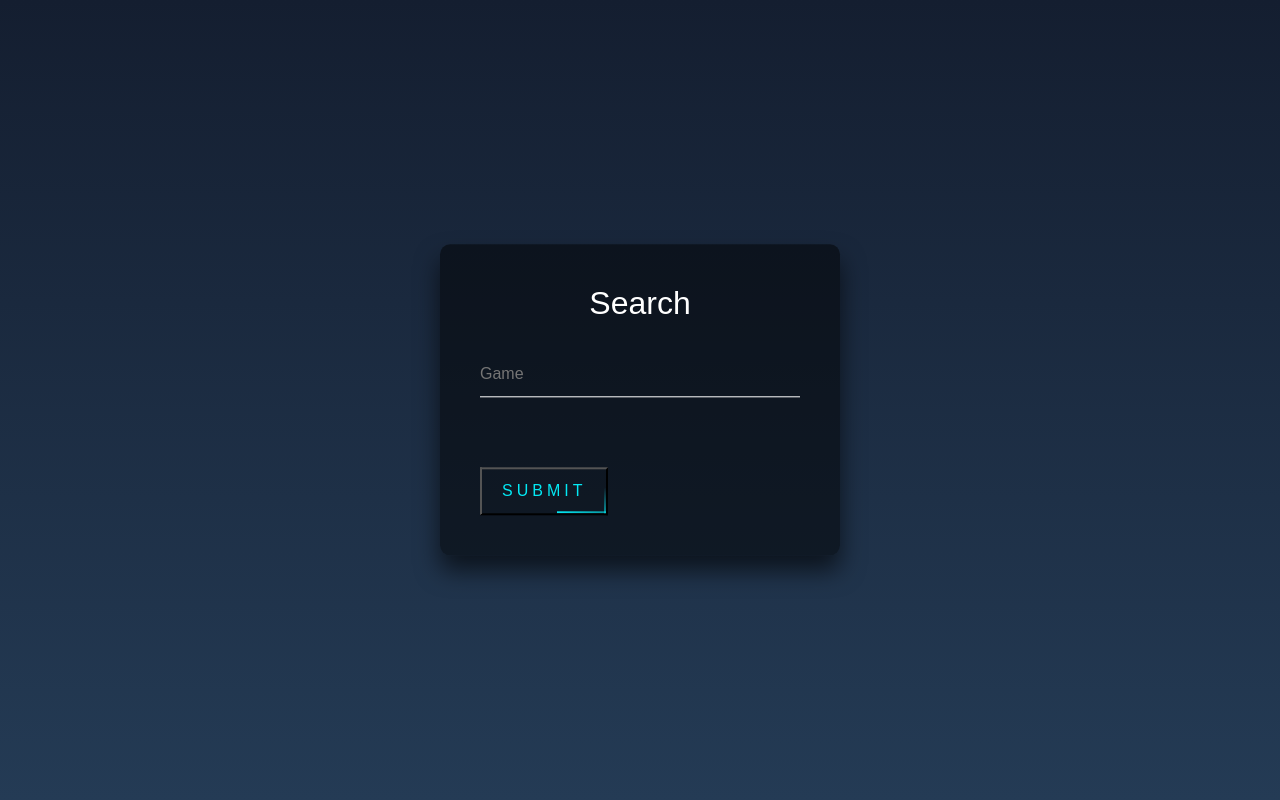
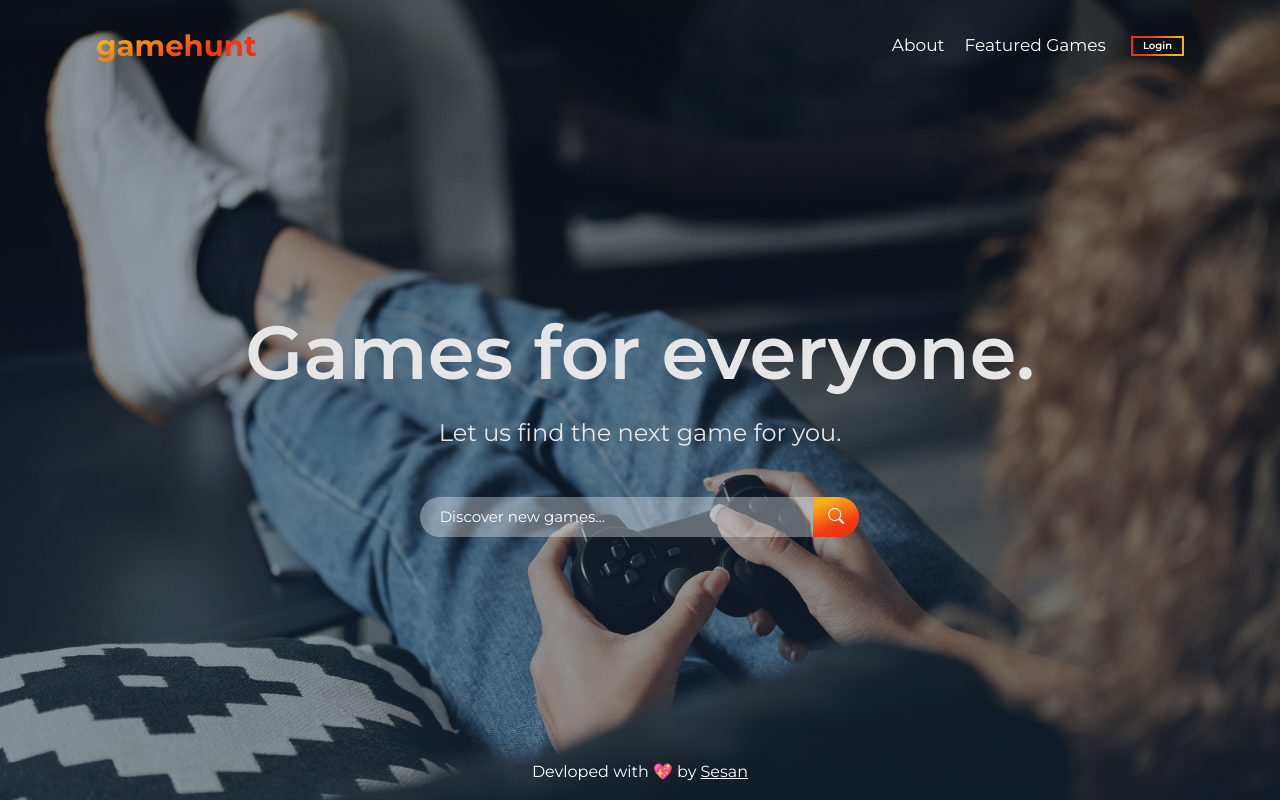
Before and after one commit to The-KS101/gamehunter, a Django app: page / in a window 1280 px wide. Run offline with Django 3.2, Linux system fonts and the light colour scheme; data that the repository does not hold is empty; some libraries are stand-ins or nearby versions.

Commit message:
UI changes 2

```diff
--- a/recommendation/forms.py
+++ b/recommendation/forms.py
@@ -21,7 +21,7 @@ class gameSearched(forms.Form):
                 (False, 'Ascending'),
                 ]
 
-    gameName = forms.CharField(widget=forms.TextInput(attrs={'placeholder': 'Game', 'list': 'games'}), required=True, error_messages={'required': 'Enter a Game Name'})
+    gameName = forms.CharField(widget=forms.TextInput(attrs={'placeholder': 'Discover new games...', 'list': 'games'}), required=True, error_messages={'required': 'Enter a Game Name'})
     platforms = forms.ChoiceField(choices=CONSOLE_CHOICE, required=False)
     sortOpt = forms.ChoiceField(choices=SORT_CHOICE, required=False)
     ordChoice = forms.ChoiceField(choices=ASCDSC, required=False)
--- a/recommendation/templates/index.html
+++ b/recommendation/templates/index.html
@@ -1,5 +1,6 @@
 <!DOCTYPE html>
 <html lang="en">
+{% load static %}
 <head>
     <meta charset="UTF-8">
     <meta http-equiv="X-UA-Compatible" content="IE=edge">
@@ -9,203 +10,235 @@
     <script src="https://cdn.jsdelivr.net/npm/bootstrap@5.0.1/dist/js/bootstrap.bundle.min.js" integrity="sha384-gtEjrD/SeCtmISkJkNUaaKMoLD0//ElJ19smozuHV6z3Iehds+3Ulb9Bn9Plx0x4" crossorigin="anonymous"></script>
     <!-- CSS only -->
     <link href="https://cdn.jsdelivr.net/npm/bootstrap@5.0.1/dist/css/bootstrap.min.css" rel="stylesheet" integrity="sha384-+0n0xVW2eSR5OomGNYDnhzAbDsOXxcvSN1TPprVMTNDbiYZCxYbOOl7+AMvyTG2x" crossorigin="anonymous">
-
+    <link rel="preconnect" href="https://fonts.gstatic.com">
+    <link rel="stylesheet" href="https://cdn.jsdelivr.net/npm/bootstrap-icons@1.3.0/font/bootstrap-icons.css">
+    <link href="https://fonts.googleapis.com/css2?family=Montserrat:wght@100;300;400;500;600;700;800&display=swap" rel="stylesheet">
 </head>
-<body>
 
 <style>
-        html {
+  html{
     height: 100%;
   }
   body {
+  height: 100%;
   margin:0;
   padding:0;
   font-family: sans-serif;
-      background: linear-gradient(#141e30, #243b55);
+
   }
 
-    .login-box {
-      position: absolute;
-      top: 50%;
-      left: 50%;
-      width: 400px;
-      padding: 40px;
-      transform: translate(-50%, -50%);
-      background: rgba(0,0,0,.5);
-      box-sizing: border-box;
-      box-shadow: 0 15px 25px rgba(0,0,0,.6);
-      border-radius: 10px;
+  .home{
+    display: flex;
+    flex-direction: column;
+    flex-grow: 1;
+    height: 100%;
+    background-image: linear-gradient(#141e306b, #243b5574), url("{%static 'assets/hero1.jpg'%}");
+    background-image: -moz-linear-gradient(#141e306b, #243b5574), url("{%static 'assets/hero1.jpg'%}");
+    background-image: -webkit-linear-gradient(#141e306b, #243b5574), url("{%static 'assets/hero1.jpg'%}");
+    background-image: -o-linear-gradient(#141e306b, #243b5574), url("{%static 'assets/hero1.jpg'%}");
+
+    background-size: cover;
   }
 
-    .login-box h2 {
-      margin: 0 0 30px;
-      padding: 0;
-      color: #fff;
-      text-align: center;
+  /* Navigation bar styling */
+  .nav{
+    width: 85%;
+    margin: 20px auto;
   }
 
-    .login-box .user-box {
-      position: relative;
+  .title-text{
+  background: linear-gradient(var(--angle), #F12711 -4.04%, #F33C14 34.46%, #F5AF19 83.03%);
+  animation: 7s rotate linear infinite;
+  -webkit-background-clip: text;
+  -webkit-text-fill-color: transparent;
+  font-family: 'Montserrat', sans-serif;
+  font-style: normal;
+  font-weight: bold;
+  font-size: 29.1837px;
+  line-height: 36px;
   }
 
-    .login-box .user-box input {
-      width: 100%;
-      padding: 10px 0;
-      font-size: 16px;
-      color: #fff;
-      margin-bottom: 30px;
-      border: none;
-      border-bottom: 1px solid #fff;
-      outline: none;
-      background: transparent;
-    }
-    .login-box .user-box label {
-      position: absolute;
-      top:0;
-      left: 0;
-      padding: 10px 0;
-      font-size: 16px;
-      color: #fff;
-      pointer-events: none;
-      transition: .5s;
+  .nav-links{
+    color: white;
   }
 
-    .login-box .user-box input:focus ~ label,
-    .login-box .user-box input:valid ~ label {
-      top: -20px;
-      left: 0;
-      color: #03e9f4;
-      font-size: 12px;
+  .nav-links #elems{
+    margin-left: 20px;
+    font-family: 'Montserrat', sans-serif;
+    font-style: normal;
+    font-weight: 400;
+    font-size: 17px;
+    line-height: 18px;
   }
 
-    .login-box form button {
-      position: relative;
-      display: inline-block;
-      padding: 10px 20px;
-      color: #03e9f4;
-      background-color: transparent;
-      font-size: 16px;
-      text-decoration: none;
-      text-transform: uppercase;
-      overflow: hidden;
-      transition: .5s;
-      margin-top: 40px;
-      letter-spacing: 4px
+  #login{
+    font-family: Montserrat;
+    font-style: normal;
+    font-weight: 600;
+    font-size: 10px;
+    line-height: 12px;
+    border: 2px solid;
+    border-radius: 5px;
+    border-image-slice: 1;
+    --angle: 0deg;
+    /* … */
+    animation: 2s rotate linear infinite;
+    border-image-source: linear-gradient(var(--angle), #F12711 -4.04%, #F33C14 34.46%, #F5AF19 83.03%);
+    padding: 2px 10px;
+
   }
 
-    .login-box button:hover {
-      background: #03e9f4;
-      color: #fff;
-      border-radius: 5px;
-      box-shadow: 0 0 5px #03e9f4,
-                  0 0 25px #03e9f4,
-                  0 0 50px #03e9f4,
-                  0 0 100px #03e9f4;
+  #frame{
+    display: flex;
+    flex-direction: row;
+    align-items: center;
+    padding: 10.6965px 25.6716px;
+    border-radius: 42.786px;
+
   }
 
-    .login-box button span {
-      position: absolute;
-      display: block;
+
+  /*Hero Text styling*/
+
+  .hero{
+    margin:auto;
   }
 
-    .login-box button span:nth-child(1) {
-      top: 0;
-      left: -100%;
-      width: 100%;
-      height: 2px;
-      background: linear-gradient(90deg, transparent, #03e9f4);
-      animation: btn-anim1 1s linear infinite;
+  .hero-head{
+    font-family: 'Montserrat', sans-serif;
+    font-style: normal;
+    font-weight: 600;
+    font-size: 75px;
+    line-height: 91px;
+
+    color: #E6E6E6;
   }
 
-    @keyframes btn-anim1 {
-      0% {
-        left: -100%;
-      }
-      50%,100% {
-        left: 100%;
-      }
+  .hero-text{
+    margin-top: 20px;
+    font-family: 'Montserrat', sans-serif;
+    font-style: normal;
+    font-weight: 400;
+    font-size: 24px;
+    line-height: 29px;
+
+    color: #E6E6E6;
   }
 
-    .login-box button span:nth-child(2) {
-      top: -100%;
-      right: 0;
-      width: 2px;
-      height: 100%;
-      background: linear-gradient(180deg, transparent, #03e9f4);
-      animation: btn-anim2 1s linear infinite;
-      animation-delay: .25s
+  .hero-search{
   }
 
-    @keyframes btn-anim2 {
-      0% {
-        top: -100%;
-      }
-      50%,100% {
-        top: 100%;
-      }
+  .hero-search form{
+    margin-top: 50px;
   }
 
-    .login-box button span:nth-child(3) {
-      bottom: 0;
-      right: -100%;
-      width: 100%;
-      height: 2px;
-      background: linear-gradient(270deg, transparent, #03e9f4);
-      animation: btn-anim3 1s linear infinite;
-      animation-delay: .5s
+  #id_gameName{
+    width: 50%;
+
+    outline: none;
+    border: 1px;
+    border-top-left-radius: 25px;
+    border-bottom-left-radius: 25px;
+    background-color: rgba(255, 255, 255, 0.344);
+    color: white;
+
   }
 
-    @keyframes btn-anim3 {
-      0% {
-        right: -100%;
-      }
-      50%,100% {
-        right: 100%;
-      }
+  #id_gameName[type="text"]{
+    -webkit-box-sizing: border-box;
+    -moz-box-sizing: border-box;
+    box-sizing: border-box;
+    padding-left: 20px;
+    font-weight: 400;
+    font-size: 15px;
+    font-family: 'Montserrat', sans-serif;
+    color: white;
   }
 
-    .login-box button span:nth-child(4) {
-      bottom: -100%;
-      left: 0;
-      width: 2px;
-      height: 100%;
-      background: linear-gradient(360deg, transparent, #03e9f4);
-      animation: btn-anim4 1s linear infinite;
-      animation-delay: .75s
+  #id_gameName::placeholder{
+    color: white;
   }
 
-    @keyframes btn-anim4 {
-      0% {
-        bottom: -100%;
-      }
-      50%,100% {
-        bottom: 100%;
-      }
+  #id_gameName::-ms-input-placeholder{
+    color: white;
   }
 
+  #id_gameName::-ms-value{
+    color: white;
+  }
+
+
+  #submit{
+    border-top-right-radius: 25px;
+    border-bottom-right-radius: 25px;
+    padding: 8px 15px 8px 15px;
+    border: none;
+    background: linear-gradient(var(--angle), #F12711 -4.04%, #F33C14 34.46%, #F5AF19 83.03%);
+    animation: 7s rotate linear infinite;
+    color: white;
+  }
+  @property --angle {
+    syntax: '<angle>';
+    initial-value: 0deg;
+    inherits: false;
+  }
+
+  @keyframes rotate {
+  to {
+    --angle: 360deg;
+  }
+}}
 </style>
 
-    <div class="login-box">
-      <h2>Search</h2>
-      <form method="GET">
+<body>
+    <div class='home'>
+      <!--Navigation Bar section-->
+      <div class="nav navbar">
+        <div class="title">
+          <h4 class="title-text">gamehunt</h4>
+        </div>
+        <!--Nav bar Hyperlinks-->
+        <div class="nav-links d-flex ">
+          <h6 id="elems">About</h6>
+          <h6 id="elems" >Featured Games</h6>
+          <div id='elems frame' style="margin-left: 25px;"><h6 id="login">Login</h6></div>
+
+        </div>
+
+      </div>
+
+      <div class="container-fluid d-flex flex-column" style="height: 90%;">
+        <div class="text-center hero align-self-center">
+          <h5 class="hero-head">Games for everyone.</h5>
+          <p class="hero-text">Let us find the next game for you.</p>
+          <div class="hero-search">
+            <form method="GET" class="d-flex justify-content-center input-group">
                 {% csrf_token %}
                 <datalist id="games">
 
                 </datalist>
-        <div class="user-box">
+
                 {{form.gameName}}
-        </div>
-            <button type="submit" href="#">
-                <span></span>
-                <span></span>
-                <span></span>
-                <span></span>
-                Submit
-            </button>
+
+                <button type="submit" id="submit" href="#">
+                  <i class="bi bi-search"></i>
                 </button>
             </form>
         </div>
+        </div>
 
+
+
+      </div>
+
+      <div class="container-fluid pt-3">
+        <footer style="color: white; font-family: 'Montserrat', sans-serif;">
+          <p class="text-center">Devloped with 💖 by <a style="color: white;" target="_blank" href="https://sesan.netlify.app"><span> Sesan</span></a> </p>
+          </footer>
+      </div>
+
+
+  </div>
 
 </body>
 </html>
--- a/recommendation/templates/similar_games.html
+++ b/recommendation/templates/similar_games.html
@@ -122,9 +122,9 @@
 
     </div>
 
-    <div class="container-fluid pb-3">
-      <footer style="color: white;">
-        <p class="text-center">Devloped with 💖 by Sesan </p>
+    <div class="container-fluid pt-3">
+      <footer style="color: white; font-family: 'Montserrat', sans-serif;">
+        <p class="text-center">Devloped with 💖 by <a style="color: white;" target="_blank" href="https://sesan.netlify.app"><span> Sesan</span></a> </p>
         </footer>
     </div>
 
```
Also changed, not shown: unnamed/settings.py (+18 -18 lines), static/assets/hero1.jpg (added). Lines whose indentation alone changed are shown as unchanged.
